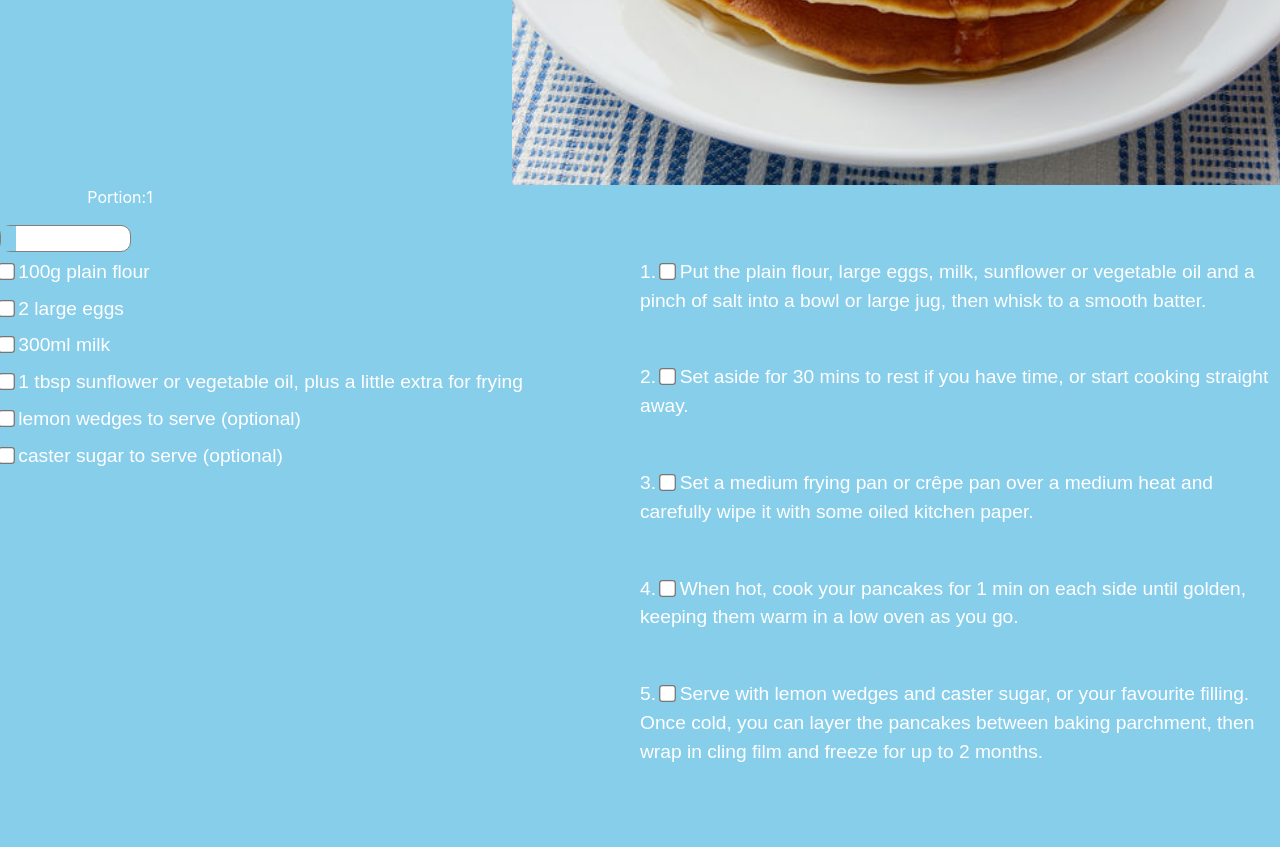
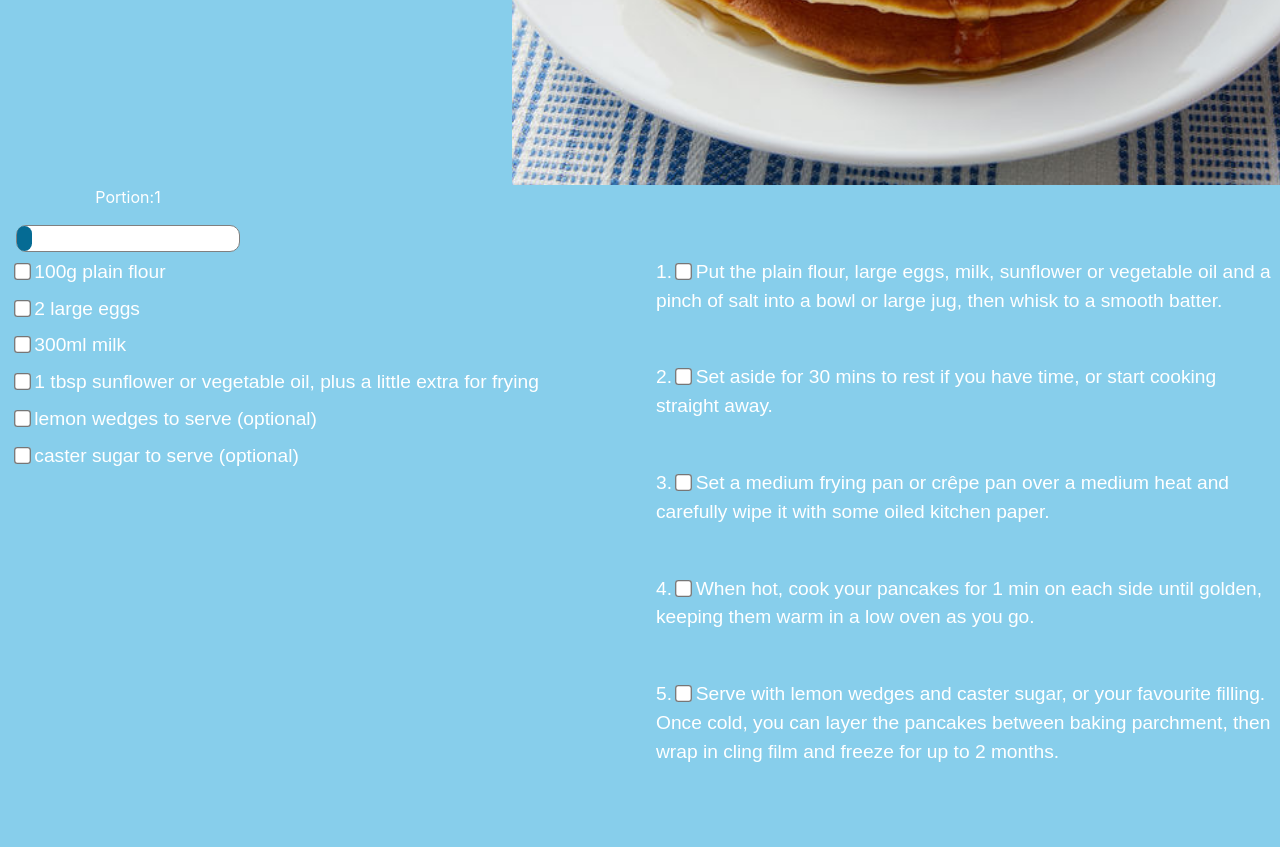
Before and after one commit to Johan-Tran/Webb-Project, a plain HTML site: page recipes.html in a window 1280 px wide. Shown: the part 468-1315 px from the top of the page. Drawn offline with nearby package versions, Linux system fonts and the light colour scheme.

Commit message:
small changes

```diff
--- a/css/recipe.css
+++ b/css/recipe.css
@@ -68,14 +68,16 @@ input[type=checkbox]{
     appearance: none;
     width: 15px;
     height: 25px;
-    background: rgb(135,206,235);
+    border-radius: 10px;
+    background: rgb(5, 107, 148);
     cursor: pointer;
 }
 
 .recipeSlider::-moz-range-thumb {
     width: 15px;
     height: 25px;
-    background: rgb(135,206,235);
+    border-radius: 10px;
+    background: rgb(5, 107, 148);
     cursor: pointer;
 }
 
@@ -143,6 +145,7 @@ input[type=checkbox]{
     .recipeBox{
         height:100%;
     }
+
 }
 
 @media screen and (min-width: 992px) {
--- a/recipes.html
+++ b/recipes.html
@@ -41,14 +41,14 @@
             <div class="recipePicContainer recipePic p-0"></div>
         </div>
 
-        <div class="portionContainer">
+        <div class="portionContainer pl-3">
             <p class="text-white text-center">Portion:<span class="portion">1</span></p>
-            <input class="recipeSlider " data-toggle="tooltip" data-placement="top" title="test" autocomplete="off"
+            <input class="recipeSlider w-100" data-toggle="tooltip" data-placement="top" title="test" autocomplete="off"
                 type="range" min="1" max="20" value="1" name="slider" oninput="ChangeNum(this)">
         </div>
 
         <div class="recipeBox p-0">
-            <div class="recipeContainer h-auto " mb-5">
+            <div class="recipeContainer h-auto mb-5 pl-3">
                 <ul class="list-unstyled p-0 text-white">
                     <li class="mb-2">
                         <input type="checkbox" class="check">
@@ -78,7 +78,7 @@
                 </ul>
             </div>
 
-            <div class="recipeContainer h-auto">
+            <div class="recipeContainer h-auto pl-3">
                 <ol class="recipeSteps p-0 text-white" type="1">
                     <li class="mb-5">
                         <input type="checkbox" class="check">
```
